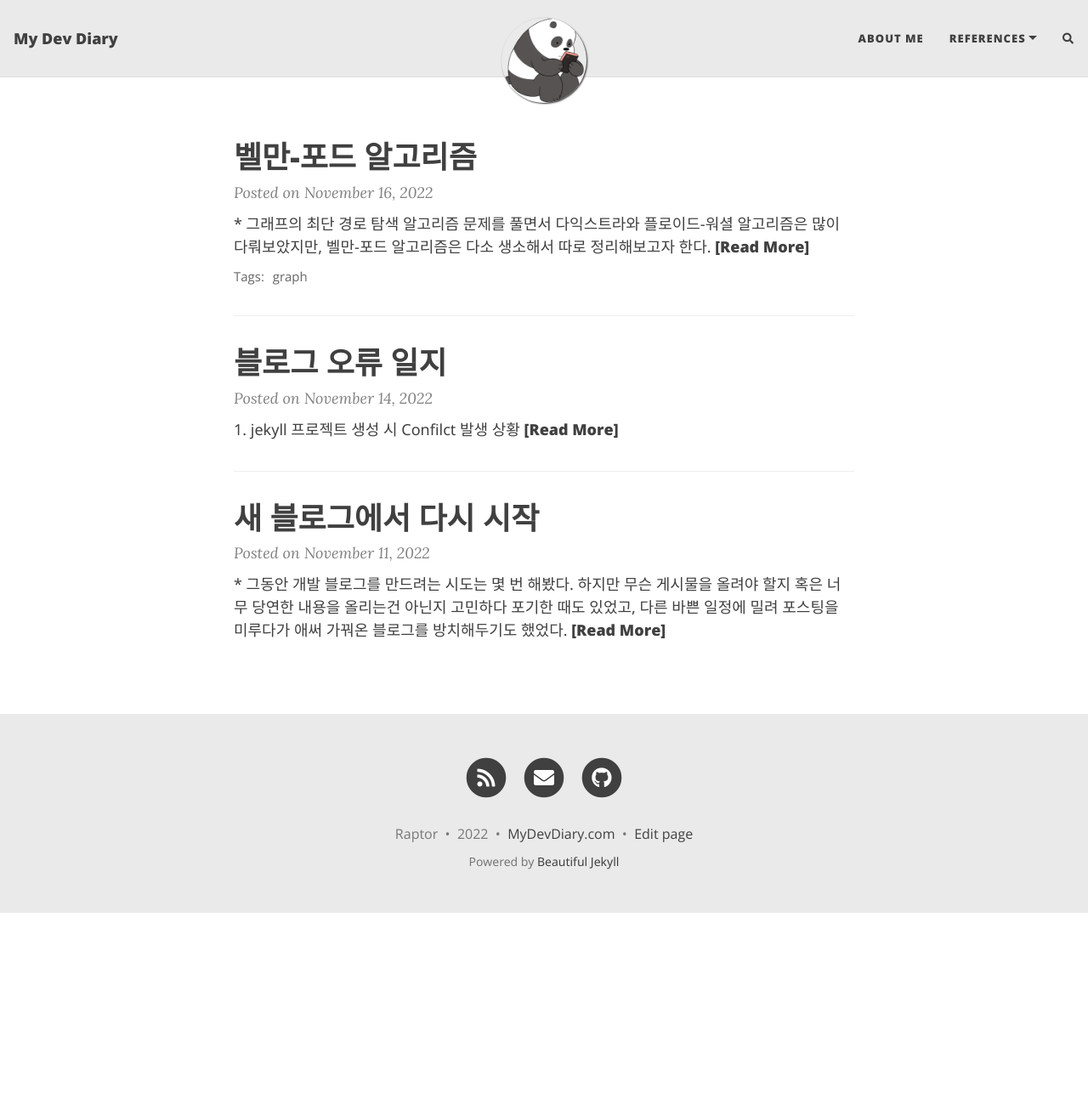
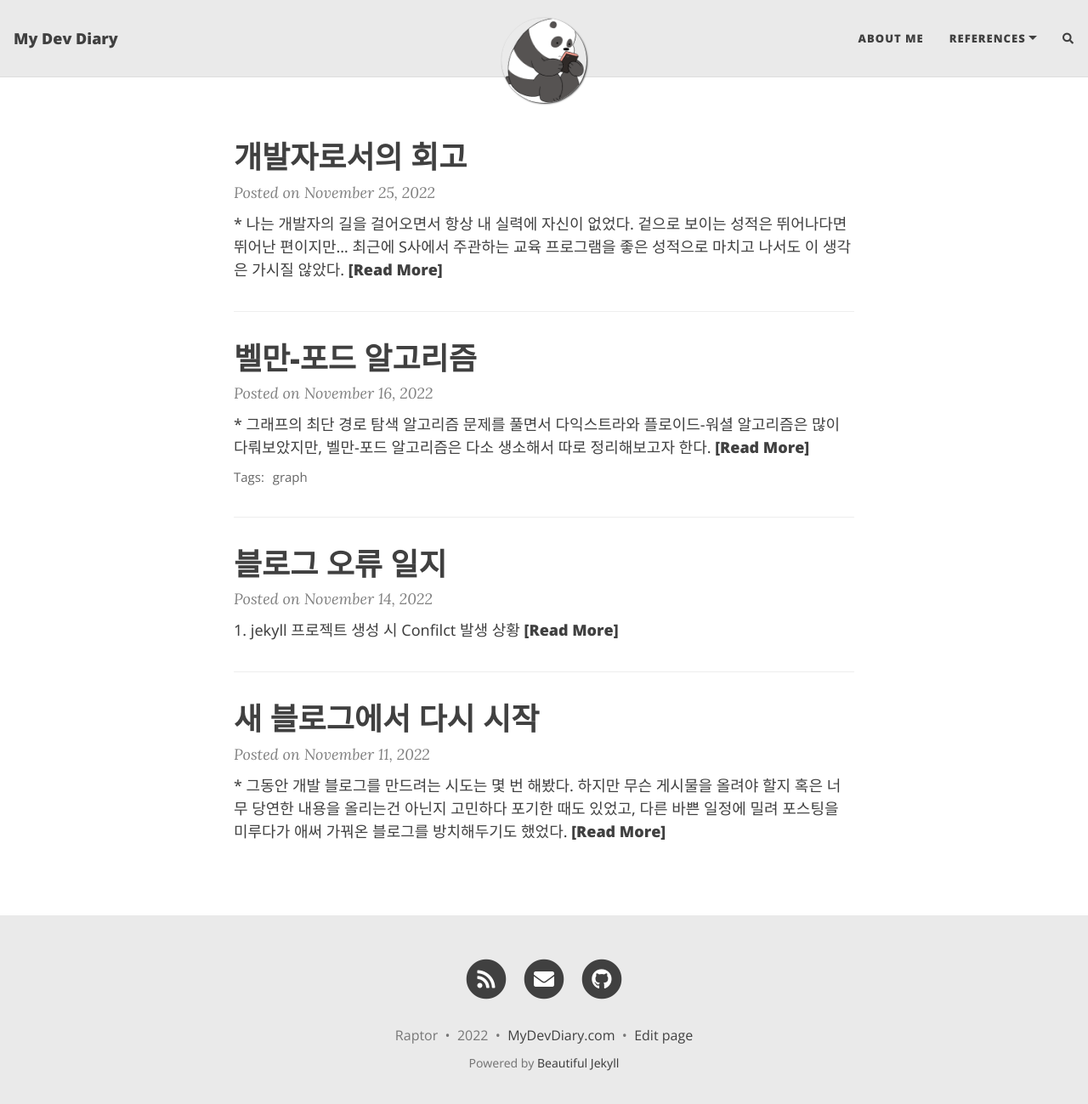
Before and after one commit to qazqww/qazqww.github.io, a Jekyll site: the page built from index.markdown, in a window 1280 px wide and 1311 px high. Shown: the top 1299 px of the window at 85% size. Built offline with Jekyll 4.4.1, drawn with Linux system fonts in a browser that asks for light colours; nearby versions of some CDN libraries; the list of posts is cut into pages by our own code; comment, search, counter and statistics services are not loaded; part of the change alters nothing that is shown.

Commit message:
Add: post 221125

```diff
--- /dev/null
+++ b/_posts/2022-11-25-retrospect.md
@@ -0,0 +1,48 @@
+---
+layout: post
+title: "개발자로서의 회고"
+categories: diary
+---
+
+#### *
+나는 개발자의 길을 걸어오면서 항상 내 실력에 자신이 없었다. 겉으로 보이는 성적은 뛰어나다면 뛰어난 편이지만... 최근에 S사에서 주관하는 교육 프로그램을 좋은 성적으로 마치고 나서도 이 생각은 가시질 않았다.
+
+그러던 중 최근에 면접에서 그런 이야기를 들었다.
+
+'프로그래밍을 더 좋아하셨으면 좋겠다' 라고.
+
+나는 개발을 좋아한다고 생각했었는데 아니었나보다. 돌이켜보니 나는 딱히 개발에 진심이 아니었던 것 같다는 생각도 들기 시작했다.
+
+-----------------
+
+나는 단순히 게임이 좋다는 이유로, 컴퓨터랑 친해서 생각없이 개발자란 길을 선택했다.
+프로그래밍 문법을 배우고 사용하는 것은 어렵지 않았고, 재밌기도 했다.
+하지만 그 이상으로 개발 자체에 호기심을 갖고 알아나가진 않았던 것 같다.
+
+그리고 언제부턴가는 이론적인 내용을 대충 넘기기 시작했고, 단순히 기능을 코딩하고 결과물을 완성해나가는 과정만 집중하게 되었다. 깊이가 없었다.
+
+실제로도 내 알고리즘 풀이 능력은 준수한 편이(라고 생각하)고, 포트폴리오도 나름 갖추어져 있어서 서류 전형은 대부분 무사히 통과했지만
+면접에서 들어오는 기술적인 질문에는 말문이 막히기 일쑤였다.
+
+결국 내 자신감 부족의 원인은 개발에 대한 태도 - 깊이 부족에 있었다.
+
+------------------
+
+내 근본적인 문제는 어린 시절부터 몸에 배어버린 '수동성'과,
+깊이 고민하지 않고 개발자를 선택함으로 인한 '목적의식'의 부재가 아닐까 싶다.
+
+결과적으로 개발을 잘하고 개발을 재밌어함에도,
+내가 이루고자 하는 것이 없어서 제자리만 맴돌고 있었던 것 같다.
+결국 영혼 없이 코딩만 하는 코더가 되어버렸고, 아마 AI가 하는 프로그래밍에 가장 먼저 대체될 종류의 사람이 되어버린 느낌이다.
+
+------------------
+
+여튼... 나는 나이도 어느정도 찼고 크게 방황할 여유는 없어서 빨리 정신 차리고 내가 하고 싶은 것은 무엇인지 찾아가보려고 한다.
+
+프로젝트를 진행하면서 내가 기쁨을 느꼈던 순간은 언제였는지, 내가 가장 흥미를 느꼈던 경험은 언제 있었는지 잘 회고해봐야겠다.
+그리고 그 결과를 기반으로 스스로 나아갈 수 있도록 개인 프로젝트도 진행해볼 생각이다.
+
+내가 다뤄본 기술, 새로운 기술에 좀 더 관심을 갖고 알아가는 자세도 필요할 것 같다.
+노션만 쓰다가 이 블로그를 만든 것도 예전에는 jekyll 블로그를 만들었지만 설정하는 것이 어려워보여서 금새 관둬버렸는데, 이번에는 진심으로 차분히 한 번 도전해보고자 하는 마음가짐으로 만들었다.
+
+그런고로 앞으로도 열심히 배우고 블로그도 가꿔 나가야 겠다.
```
Also changed, not shown: _posts/2022-11-11-blog-making-diary.md (+1 -1 lines), _posts/2022-11-14-blog-errors.md (+1 -1 lines), _posts/2022-11-16-bellman-ford.md (+1 -1 lines), 1 other file.
